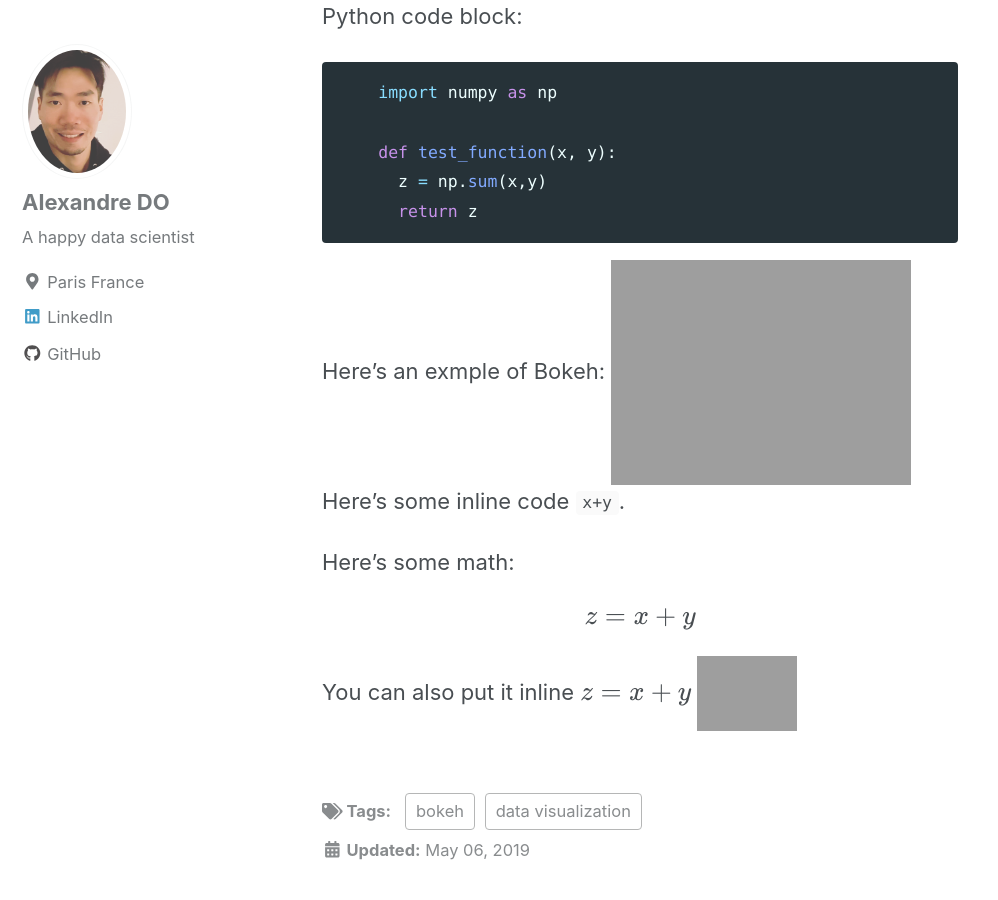
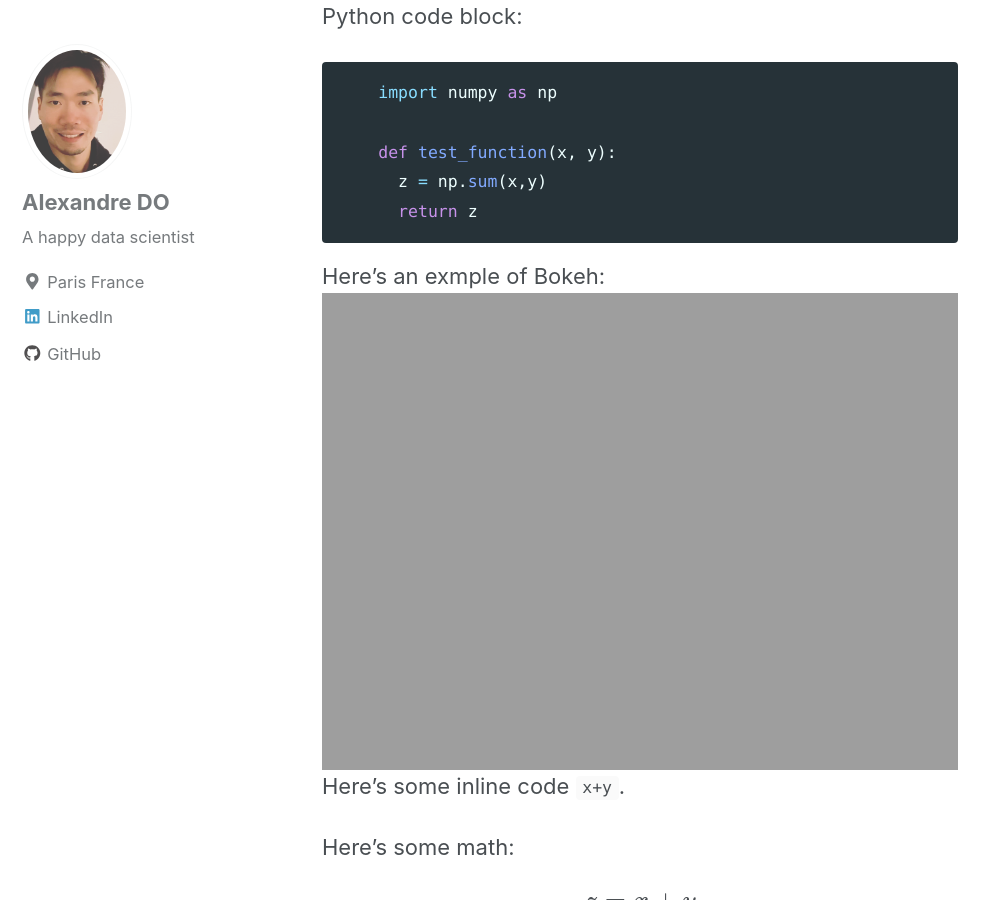
Before and after one commit to alexandre-do/alexandre-do.github.io, a Jekyll site: the page built from _posts/2019-06-05-olympic.md, in a window 1280 px wide and 900 px high, scrolled down 889 px. Shown: the whole window, without its empty margins (0-998 px from the left). Built offline with Jekyll 4.4.1, drawn with Linux system fonts in a browser that asks for light colours; nearby versions of some CDN libraries; formulas are drawn with MathJax 3.

Commit message:
Update 2019-06-05-olympic.md

```diff
--- a/_posts/2019-06-05-olympic.md
+++ b/_posts/2019-06-05-olympic.md
@@ -41,7 +41,7 @@ Python code block:
 {% include Olympic/record_fr.html %}
 
 Here's an exmple of Bokeh:
-<img src="{{ site.url }}{{ site.baseurl }}/images/olympic/olympic.gif"  width="300px" height='200px'/>
+<img src="{{ site.url }}{{ site.baseurl }}/images/olympic/olympic.gif"  width="900px" height='600px'/>
 Here's some inline code `x+y`.
 
 
@@ -50,4 +50,4 @@ Here's some math:
 $$z=x+y$$
 
 You can also put it inline $$z=x+y$$
-<img src="{{ site.url }}{{ site.baseurl }}/images/olympic/olympictools.gif"  width="100px" height='60px'/>
+<img src="{{ site.url }}{{ site.baseurl }}/images/olympic/olympictools.gif"  width="600px" height='400px'/>
```
